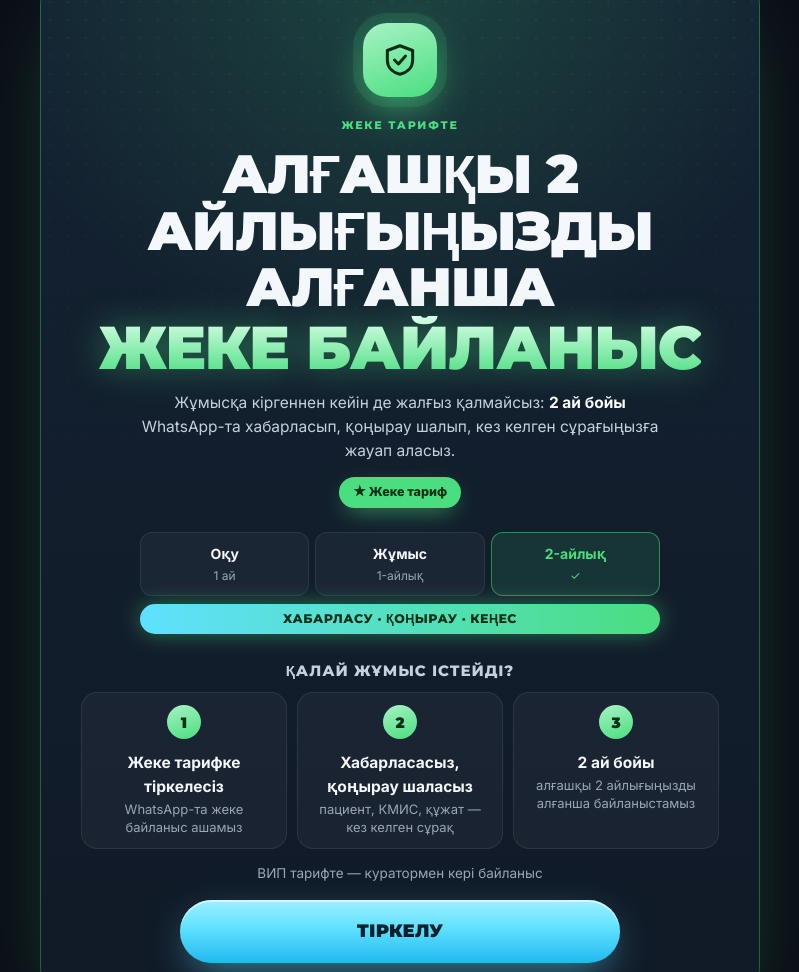
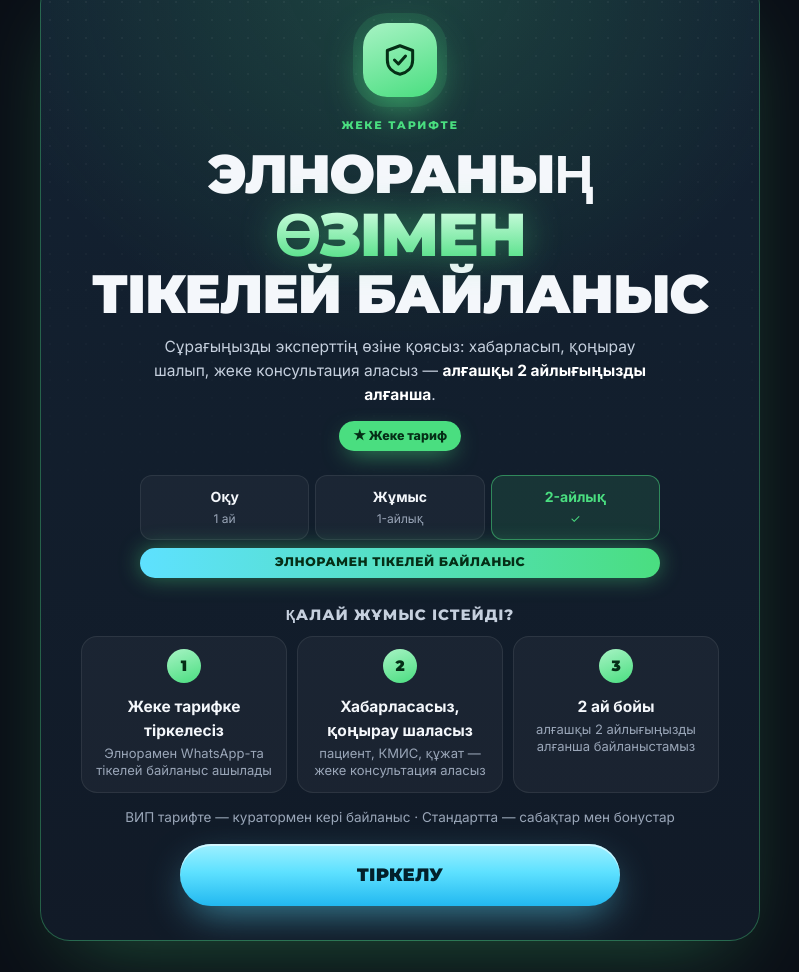
Before and after one commit to sultanabdibaevv-droid/vop-intensiv, a plain HTML site: page kurs/index.html in a window 1280 px wide. Shown: the part 1112-2084 px from the top of the page, without its empty margins (240-1039 px from the left). Drawn offline with Linux system fonts and the light colour scheme.

Commit message:
Курс: бонусы в Стандарте, Жеке — прямая связь с Элнорой
Co-Authored-By: Claude Opus 5.5 <noreply@anthropic.com>

```diff
--- a/kurs/index.html
+++ b/kurs/index.html
@@ -462,7 +462,7 @@ footer{padding:28px 0 130px;color:var(--muted);font-size:13px;text-align:center}
       <div class="chip c2"><small>Айкерім</small><b>437 000 ₸</b><span>жалақы · 2 участок</span></div>
       <div class="chip c3"><small>Доступ</small><b>1 жыл</b><span>қайталап көресіз</span></div>
       <div class="chip c4"><small>Гүльнара</small><b>1,5 млн ₸</b><span>5 айда табыс</span></div>
-      <div class="chip c5"><small>Жеке тариф</small><b>2 айлық</b><span>алғанша байланыс</span></div>
+      <div class="chip c5"><small>Жеке тариф</small><b>Элнорамен</b><span>тікелей байланыс</span></div>
       <div class="chip c6"><small>Оқушылар</small><b>500+</b><span>ВОП дайындадым</span></div>
     </div>
     <div class="cta-box">
@@ -500,8 +500,8 @@ footer{padding:28px 0 130px;color:var(--muted);font-size:13px;text-align:center}
     <div class="guard">
       <div class="g-shield"><svg viewBox="0 0 24 24" fill="none" stroke="currentColor" stroke-width="1.9" stroke-linecap="round" stroke-linejoin="round"><path d="M12 3 4 6v6c0 5 3.5 8 8 9 4.5-1 8-4 8-9V6z"/><path d="m8.5 12 2.5 2.5 4.5-5"/></svg></div>
       <span class="g-kicker">Жеке тарифте</span>
-      <h2 class="g-title">Алғашқы 2 айлығыңызды<br>алғанша <span>жеке байланыс</span></h2>
-      <p class="g-sub">Жұмысқа кіргеннен кейін де жалғыз қалмайсыз: <b>2 ай бойы</b> WhatsApp-та хабарласып, қоңырау шалып, кез келген сұрағыңызға жауап аласыз.</p>
+      <h2 class="g-title">Элнораның <span>өзімен</span><br>тікелей байланыс</h2>
+      <p class="g-sub">Сұрағыңызды эксперттің өзіне қоясыз: хабарласып, қоңырау шалып, жеке консультация аласыз — <b>алғашқы 2 айлығыңызды алғанша</b>.</p>
       <span class="g-all">★ Жеке тариф</span>
 
       <div class="cover">
@@ -510,16 +510,16 @@ footer{padding:28px 0 130px;color:var(--muted);font-size:13px;text-align:center}
           <div class="cv-seg"><b>Жұмыс</b><small>1-айлық</small></div>
           <div class="cv-seg win"><b>2-айлық</b><small>✓</small></div>
         </div>
-        <div class="cv-bar"><span>Хабарласу · қоңырау · кеңес</span></div>
+        <div class="cv-bar"><span>Элнорамен тікелей байланыс</span></div>
       </div>
 
       <h3 class="g-how">Қалай жұмыс істейді?</h3>
       <ol class="how3">
-        <li><span>1</span><div><b>Жеке тарифке тіркелесіз</b><small>WhatsApp-та жеке байланыс ашамыз</small></div></li>
-        <li><span>2</span><div><b>Хабарласасыз, қоңырау шаласыз</b><small>пациент, КМИС, құжат — кез келген сұрақ</small></div></li>
+        <li><span>1</span><div><b>Жеке тарифке тіркелесіз</b><small>Элнорамен WhatsApp-та тікелей байланыс ашылады</small></div></li>
+        <li><span>2</span><div><b>Хабарласасыз, қоңырау шаласыз</b><small>пациент, КМИС, құжат — жеке консультация аласыз</small></div></li>
         <li><span>3</span><div><b>2 ай бойы</b><small>алғашқы 2 айлығыңызды алғанша байланыстамыз</small></div></li>
       </ol>
-      <p class="g-note">ВИП тарифте — куратормен кері байланыс</p>
+      <p class="g-note">ВИП тарифте — куратормен кері байланыс · Стандартта — сабақтар мен бонустар</p>
       <button class="btn pulse" type="button" data-open data-tariff="Жеке">Тіркелу</button>
     </div>
   </div>
@@ -706,17 +706,18 @@ footer{padding:28px 0 130px;color:var(--muted);font-size:13px;text-align:center}
   <div class="wrap">
     <span class="tag">Тарифтер</span>
     <h2 class="H sec-title">Өзіңізге ыңғайлы <span class="acc">тарифті</span> таңдаңыз</h2>
-    <p class="sec-sub">Барлық тарифте: 60 видеосабақ, 2 модуль, 1 жыл доступ · Kaspi 0-0-12</p>
+    <p class="sec-sub">Барлық тарифте: 60 видеосабақ, 2 модуль, бонустар, 1 жыл доступ · Kaspi 0-0-12</p>
     <div class="plans">
       <div class="plan">
         <h3 class="H">Стандарт</h3>
-        <p class="for">Сабақтарға доступ</p>
+        <p class="for">Сабақтар + бонустар</p>
         <div class="month"><span class="kbadge">Kaspi 0-0-12</span><div class="price">20 833 <small>₸/ай</small></div></div>
         <p class="full">немесе <b>250 000 ₸</b> бірден</p>
         <ul class="feat">
           <li>1-модуль: документация, КМИС, приказдар</li>
           <li>2-модуль: 25 нозология</li>
           <li>60 видеосабақ, 1 жыл доступ</li>
+          <li>Барлық бонустар</li>
         </ul>
         <button class="btn ghost" type="button" data-open data-tariff="Стандарт">Тіркелу</button>
       </div>
@@ -734,13 +735,13 @@ footer{padding:28px 0 130px;color:var(--muted);font-size:13px;text-align:center}
       </div>
       <div class="plan">
         <h3 class="H">Жеке</h3>
-        <p class="for">Жеке байланыс, қоңырау</p>
+        <p class="for">Эксперттің өзімен байланыс</p>
         <div class="month"><span class="kbadge">Kaspi 0-0-12</span><div class="price">33 333 <small>₸/ай</small></div></div>
         <p class="full">немесе <b>400 000 ₸</b> бірден</p>
         <ul class="feat">
           <li>Стандарттағы барлығы</li>
-          <li class="plus">Куратормен кері байланыс</li>
-          <li class="cur">WhatsApp-та жеке хабарласу және қоңырау</li>
+          <li class="cur">Элнораның өзімен тікелей байланыс</li>
+          <li class="cur">Хабарласу, қоңырау, жеке консультация</li>
           <li class="cur">Алғашқы 2 айлығыңызды алғанша</li>
         </ul>
         <button class="btn ghost" type="button" data-open data-tariff="Жеке">Тіркелу</button>
@@ -794,8 +795,8 @@ footer{padding:28px 0 130px;color:var(--muted);font-size:13px;text-align:center}
       <details><summary>Тіркелгеннен кейін не болады?</summary><p>Менеджер WhatsApp арқылы хабарласып, тарифті таңдауға көмектеседі және төлем жолын түсіндіреді.</p></details>
       <details><summary>Курс қалай өтеді?</summary><p>Онлайн: 60 видеосабақ, өзіңізге ыңғайлы уақытта қарайсыз. Сұрақтарға чатта, ал ВИП және Жеке тарифтерде жеке жауап беріледі.</p></details>
       <details><summary>Доступ қанша уақытқа беріледі?</summary><p>1 жылға. Сабақтарды қанша рет болса да қайталап көре аласыз.</p></details>
-      <details><summary>Тарифтердің айырмашылығы неде?</summary><p><b>Стандарт</b> — тек сабақтарға доступ. <b>ВИП</b> — сабақтар және куратормен кері байланыс. <b>Жеке</b> — сабақтар, куратор және жеке байланыс: алғашқы 2 айлығыңызды алғанша WhatsApp-та хабарласып, қоңырау шала аласыз.</p></details>
-      <details><summary>Жұмысқа кіргеннен кейін де көмектесесіздер ме?</summary><p>Иә, Жеке тарифте. Жұмысқа кіргеннен кейін 2 ай бойы — алғашқы 2 айлығыңызды алғанша — хабарласып, қоңырау шалып, сұрақтарыңызға жауап аласыз.</p></details>
+      <details><summary>Тарифтердің айырмашылығы неде?</summary><p><b>Стандарт</b> — сабақтар және барлық бонустар, кері байланыссыз. <b>ВИП</b> — оған қоса куратормен кері байланыс. <b>Жеке</b> — оған қоса Элнораның өзімен тікелей байланыс: хабарласып, қоңырау шалып, жеке консультация аласыз — алғашқы 2 айлығыңызды алғанша.</p></details>
+      <details><summary>Жұмысқа кіргеннен кейін де көмектесесіздер ме?</summary><p>Иә, Жеке тарифте: алғашқы 2 айлығыңызды алғанша Элнораның өзіне хабарласып, қоңырау шалып, сұрақтарыңызға жауап аласыз.</p></details>
       <details><summary>Рассрочка бар ма?</summary><p>Иә, Kaspi арқылы 0-0-12: 12 айға бөліп төлейсіз, үстеме ақысыз. Мысалы, Стандарт тариф — айына 20 833 ₸.</p></details>
       <details><summary>Ұзақ уақыт жұмыс істемедім, түсінемін бе?</summary><p>Иә. Курс 0-ден құрылған: 10 жыл декретте болған оқушымыз 1 айда оқып, жұмысқа кірді.</p></details>
     </div>
```
